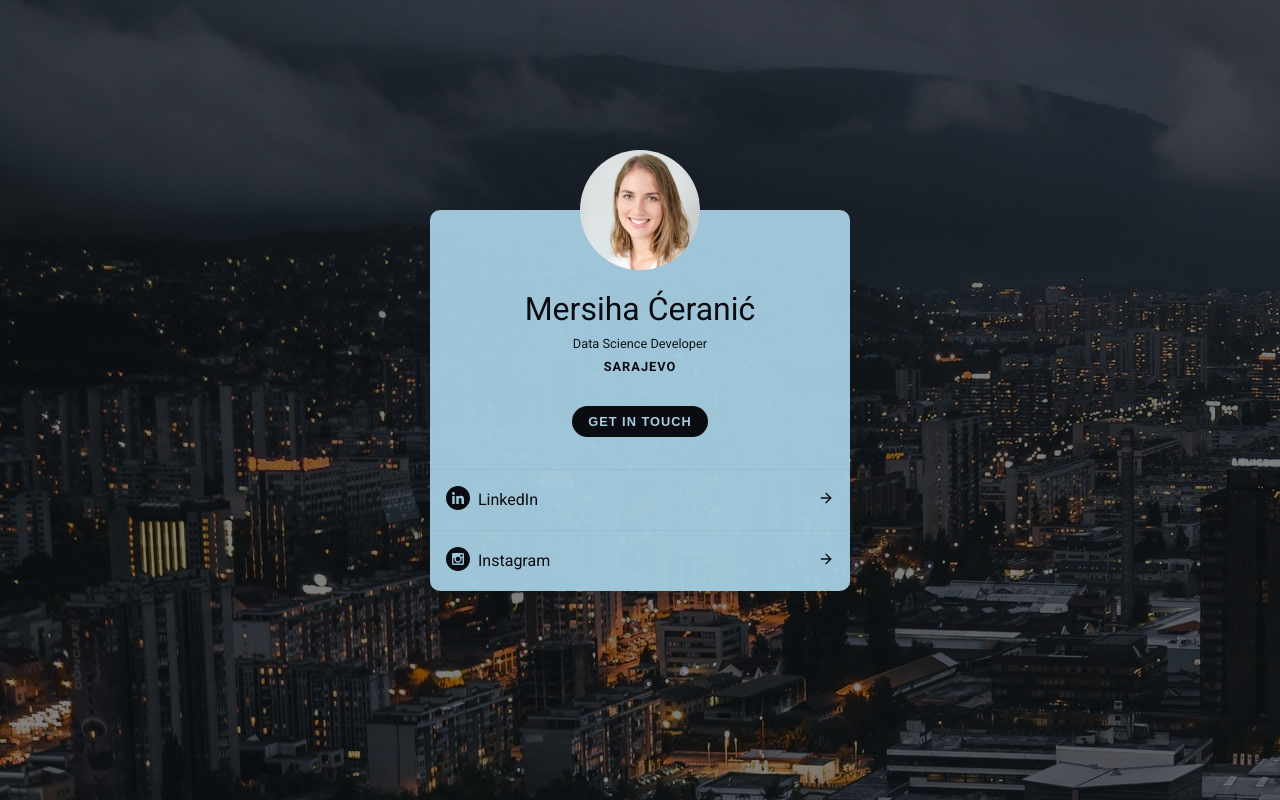
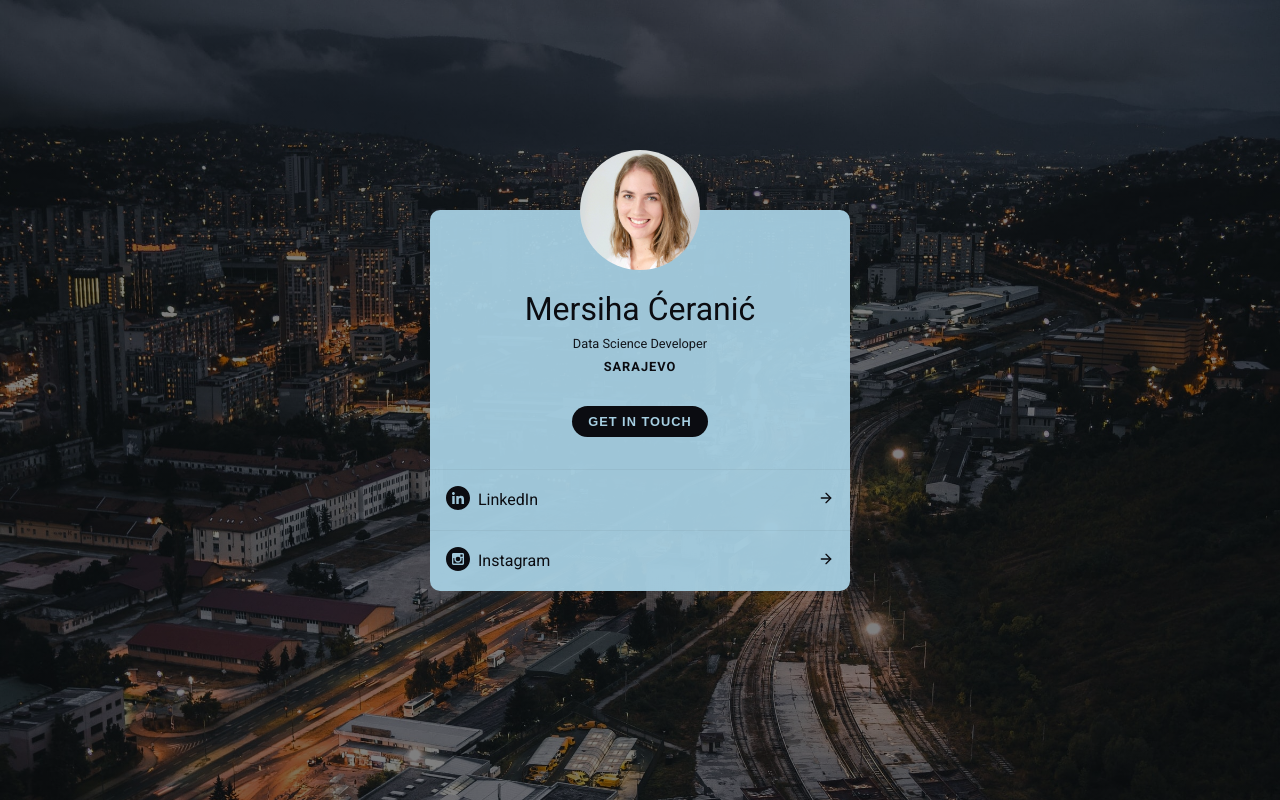
Before and after one commit to malcodeman/mersiha.ai, a Next.js app: page / in a window 1280 px wide. Built offline with nearby package versions, Linux system fonts and the light colour scheme.

Commit message:
Improves background property

```diff
--- a/pages/index.tsx
+++ b/pages/index.tsx
@@ -14,9 +14,8 @@ const Content = styled.div`
   align-items: center;
   background-size: cover;
   background-repeat: no-repeat;
-  background-position: center;
   padding: 1rem;
-  background: linear-gradient(rgba(0, 0, 0, 0.5), rgba(0, 0, 0, 0.5)),
+  background-image: linear-gradient(rgba(0, 0, 0, 0.5), rgba(0, 0, 0, 0.5)),
     url("main.jpg");
 `;
 
```
